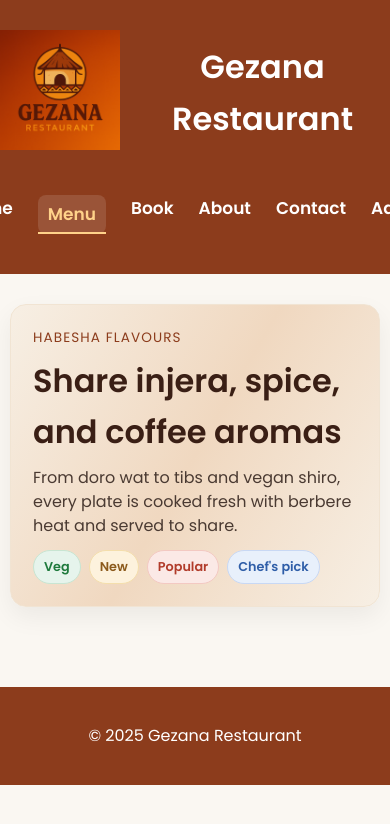
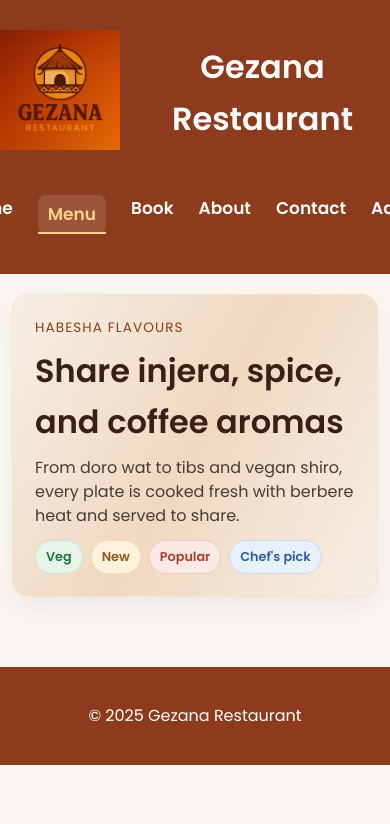
Before and after one commit to fila2021/Gezana, a Django app: page /menu/ in a window 390 px wide. Shown: the top 824 px of the page. Run offline with Django 4.2, Linux system fonts and the light colour scheme; data that the repository does not hold is empty.

Commit message:
Fix past time today + fix menu mobile whitespace

```diff
--- a/gezana_app/static/css/style.css
+++ b/gezana_app/static/css/style.css
@@ -5,6 +5,7 @@
   max-width: 100%;
   overflow-x: hidden;
 }
+
 
 
 body {
@@ -17,10 +18,12 @@
 }
 
 main {
-    max-width: 900px;
-    margin: 20px auto;
-    padding: 0 20px;
+  max-width: 900px;
+  margin: 20px auto;
+  padding: 0 20px;
+  box-sizing: border-box;
 }
+
 
 /* ============================
    HEADER & NAVIGATION
@@ -1301,3 +1304,50 @@
   opacity: 0.85;
   font-size: 0.95rem;
 }
+
+
+
+/* Ensure menu area never causes horizontal overflow */
+.menu-container,
+.menu-card,
+.menu-img-wrapper,
+.menu-img {
+  max-width: 100%;
+  box-sizing: border-box;
+}
+
+/* Force responsive cards (overrides older width:320px rules) */
+.menu-card {
+  width: 100% !important;
+  max-width: 420px !important;
+  margin-left: auto;
+  margin-right: auto;
+}
+
+/* Keep menu grid responsive */
+.menu-container {
+  display: grid !important;
+  grid-template-columns: repeat(auto-fit, minmax(260px, 1fr)) !important;
+  gap: 26px !important;
+  width: 100%;
+}
+
+/* Mobile: single column */
+@media (max-width: 768px) {
+  .menu-container {
+    grid-template-columns: 1fr !important;
+  }
+
+  .menu-hero {
+    grid-template-columns: 1fr;
+    padding: 22px;
+  }
+
+  .menu-legend {
+    justify-content: flex-start;
+  }
+
+  main {
+    padding: 0 12px;
+  }
+}
--- a/gezana_app/templates/gezana_app/menu_list.html
+++ b/gezana_app/templates/gezana_app/menu_list.html
@@ -21,9 +21,6 @@
 <div class="menu-container">
     {% for item in items %}
     <div class="menu-card">
-
-        {% load static %}
-
         <div class="menu-img-wrapper">
             {% if item.image %}
                 <img src="{{ item.image.url }}"
@@ -66,10 +63,8 @@
     {% endfor %}
 </div>
 
-<!-- IMAGE MODAL -->
 <div id="imageModal" class="image-modal" onclick="closeModal()">
     <span class="close-modal">&times;</span>
     <img class="modal-content" id="modalImage">
 </div>
-
 {% endblock %}
```
Also changed, not shown: gezana_app/forms.py (+8 -13 lines), gezana_app/templates/gezana_app/booking_form.html (+5 -14 lines). Lines whose indentation alone changed are shown as unchanged.
